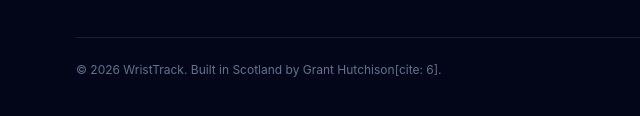
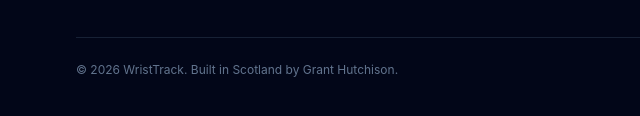
Before and after one commit to Stif-UK/WristTrackLanding, an Astro site: page / in a window 1280 px wide. Shown: the part 5394-5510 px from the top of the page, 12-652 px from the left. Built offline with nearby package versions, Linux system fonts and the light colour scheme; Astro itself is replaced by a stand-in of ours.

Commit message:
removing text entered in error

```diff
--- a/src/layouts/BaseLayout.astro
+++ b/src/layouts/BaseLayout.astro
@@ -110,7 +110,7 @@ const {
         </div>
 
         <div class="mt-10 border-t border-slate-800/80 pt-6 text-xs text-slate-500">
-          © {new Date().getFullYear()} WristTrack. Built in Scotland by Grant Hutchison[cite: 6].
+          © {new Date().getFullYear()} WristTrack. Built in Scotland by Grant Hutchison.
         </div>
       </div>
     </footer>
```
